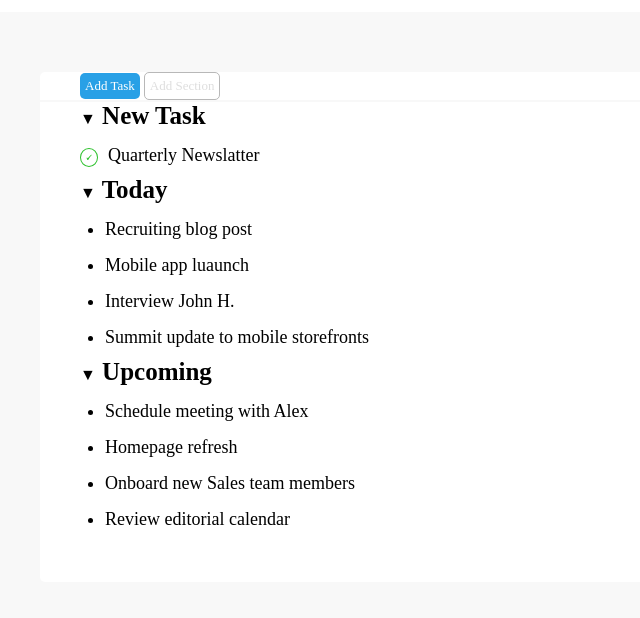
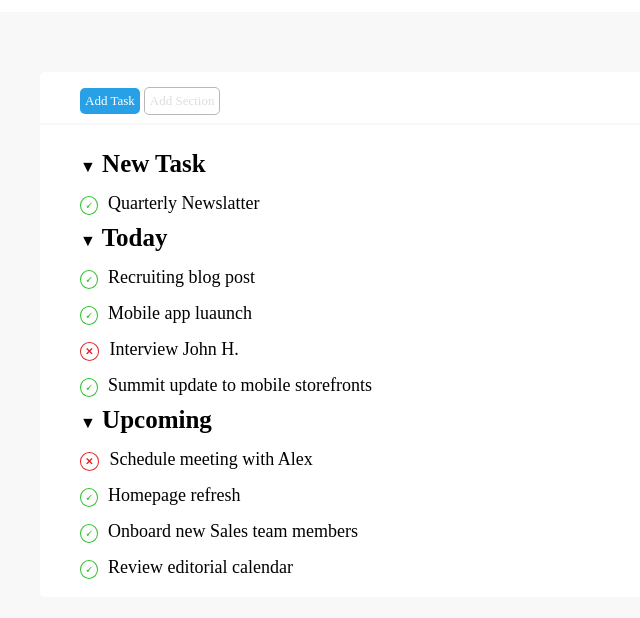
Before and after one commit to AleFarinaIV/html-css-toboolist, a plain HTML site: page index.html in a window 1280 px wide. Shown: the part 88-706 px from the top of the page, without its empty margins (0-640 px from the left). Drawn offline with Linux system fonts and the light colour scheme.

Commit message:
[UPD] added classes, mark and solved problems

```diff
--- a/css/style.css
+++ b/css/style.css
@@ -23,15 +23,18 @@ html {
         }
     }
     main {
-        .m-40{
+        .mb-40{
             margin: 0px 0 0 40px
         }
         .overlay {
             background-color: white;
             border-radius: 5px;
             width: 1200px;
-            height: 510px;
+            height: 525px;
             margin: 0 auto;
+            .size{
+                padding: 15px 0 8px 0;
+            }
         }
         p{
             display: inline-block;
@@ -57,12 +60,13 @@ html {
         }
         .line {
             border: 1px solid rgb(248, 248, 248);
+            margin-bottom: 25px;
         }
         li {
             margin: 15px 0 10px 25px;
             font-size: 18px;
 
-            .circle{
+            .circle {
                 background-color: white;
                 border: 1px solid rgb(44, 193, 44);
                 padding: 3px 5px 3px 4px;
@@ -71,6 +75,15 @@ html {
                 font-size: 10px;
                 margin: 0 10px 0 -25px;
             }
+            .circleX {
+                background-color: white;
+                border: 1px solid rgb(221, 38, 38);
+                padding: 3px 5px 3px 4px;
+                border-radius: 50%;
+                color: rgb(221, 38, 38);
+                font-size: 10px;
+                margin: 0 10px 0 -25px;
+            }
         }
     }
 }
--- a/index.html
+++ b/index.html
@@ -15,33 +15,33 @@
     </header>
     <main>
         <div class="overlay">
-            <div>
-                <p class="taskBg m-40">Add Task</p>
+            <div class="size">
+                <p class="taskBg mb-40">Add Task</p>
                 <p class="sectionBg">Add Section</p>
             </div>
             <hr class="line">
-            <div class="m-40">
+            <div class="mb-40">
                 &#9660;<span> New Task</span>
                 <ul>
                     <li><span class="circle">&#128504;</span>Quarterly Newslatter</li>
                 </ul>
             </div>
-            <div class="m-40">
+            <div class="mb-40">
                 &#9660;<span> Today</span>
                 <ul>
-                 <li>Recruiting blog post</li>
-                 <li>Mobile app luaunch</li>
-                 <li>Interview John H.</li>
-                 <li>Summit update to mobile storefronts</li>
+                 <li><span class="circle">&#128504;</span>Recruiting blog post</li>
+                 <li><span class="circle">&#128504;</span>Mobile app luaunch</li>
+                 <li><span class="circleX">&#x2715;</span>Interview John H.</li>
+                 <li><span class="circle">&#128504;</span>Summit update to mobile storefronts</li>
                 </ul>
             </div>
-            <div class="m-40">
+            <div class="mb-40">
                 &#9660;<span> Upcoming</span>
                 <ul>
-                    <li>Schedule meeting with Alex</li>
-                    <li>Homepage refresh</li>
-                    <li>Onboard new Sales team members</li>
-                    <li>Review editorial calendar</li>
+                    <li><span class="circleX">&#x2715;</span>Schedule meeting with Alex</li>
+                    <li><span class="circle">&#128504;</span>Homepage refresh</li>
+                    <li><span class="circle">&#128504;</span>Onboard new Sales team members</li>
+                    <li><span class="circle">&#128504;</span>Review editorial calendar</li>
                 </ul>
             </div>
         </div>
```
